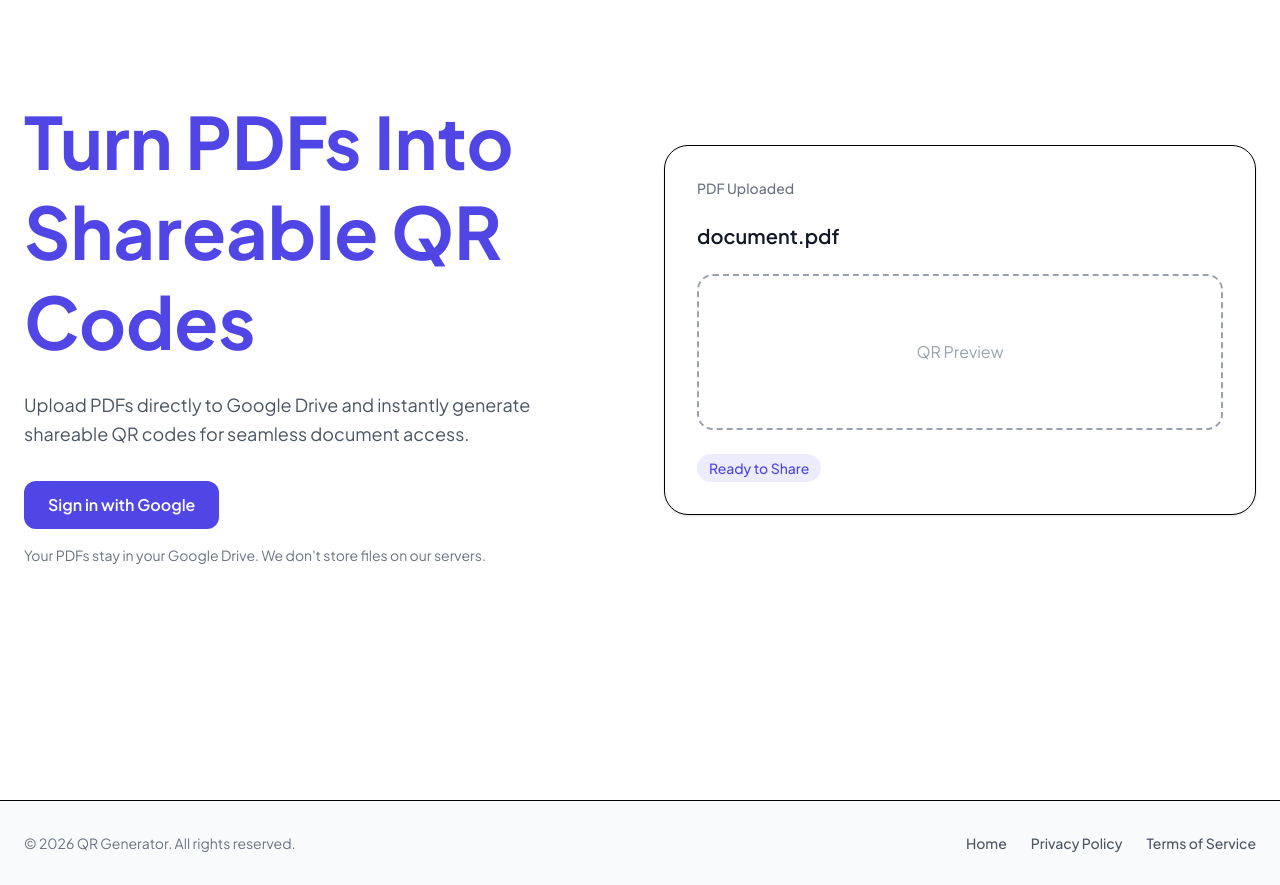
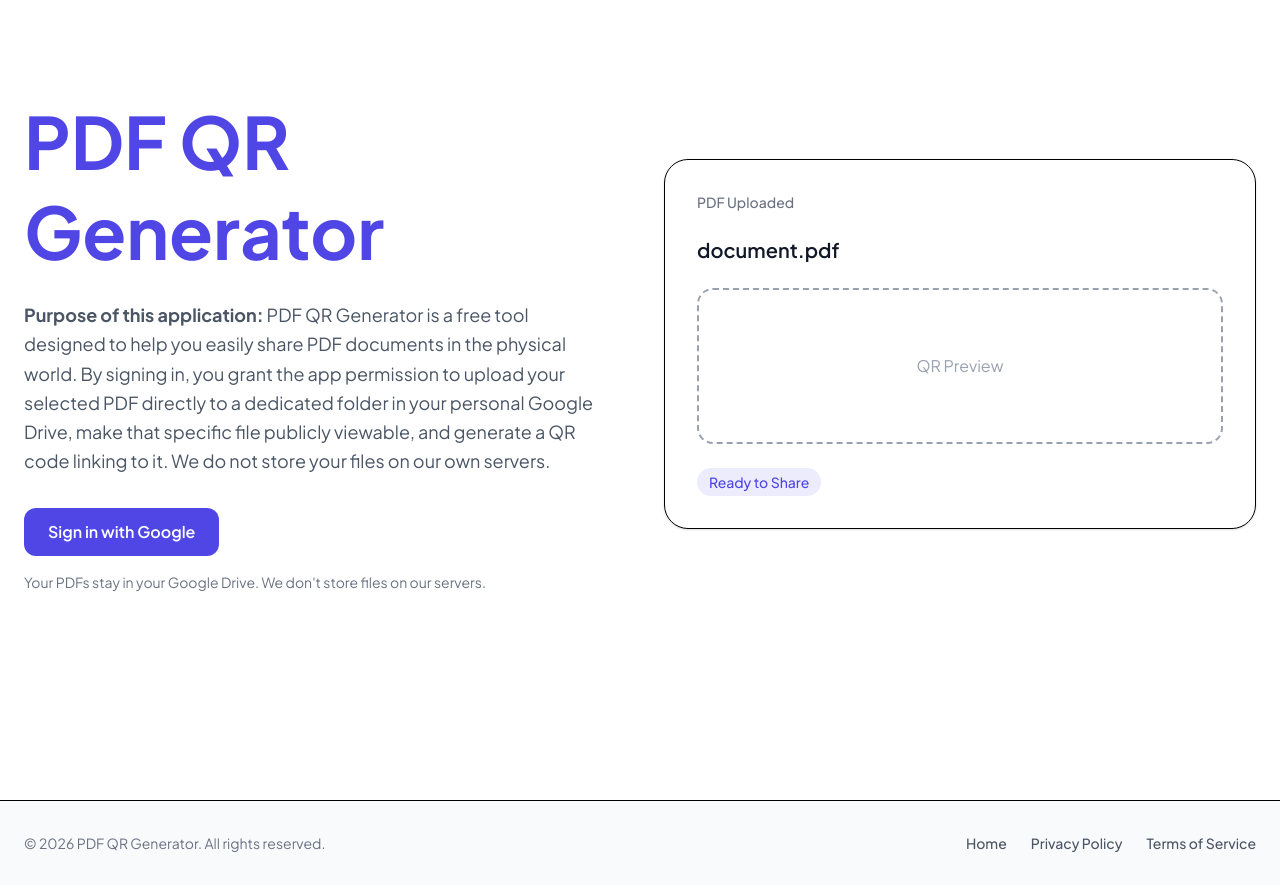
Before and after one commit to sonelectronics123/pdf-tot-qr-generator, a React (Vite) app in the folder frontend/: page / in a window 1280 px wide. Built offline with nearby package versions, Linux system fonts and the light colour scheme; no server answers.

Commit message:
update html tag

```diff
--- a/frontend/index.html
+++ b/frontend/index.html
@@ -4,7 +4,8 @@
     <meta charset="UTF-8" />
     <link rel="icon" type="image/svg+xml" href="/favicon.svg" />
     <meta name="viewport" content="width=device-width, initial-scale=1.0" />
-    <title>frontend</title>
+    <meta name="google-site-verification" content="eEdfj4q2cMVq-P-gcxwbdb0k4pTNSAE_N_sr8pNqFy4" />
+    <title>PDF QR Generator</title>
   </head>
   <body>
     <div id="root"></div>
--- a/frontend/src/components/Footer/Footer.tsx
+++ b/frontend/src/components/Footer/Footer.tsx
@@ -7,7 +7,7 @@ const Footer = () => {
       <Container>
         <div className="flex flex-col items-center justify-between gap-4 sm:flex-row">
           <p className="text-sm text-gray-500">
-            © {new Date().getFullYear()} QR Generator. All rights reserved.
+            © {new Date().getFullYear()} PDF QR Generator. All rights reserved.
           </p>
 
           <nav className="flex gap-6">
--- a/frontend/src/pages/Home/sections/HeroSection.tsx
+++ b/frontend/src/pages/Home/sections/HeroSection.tsx
@@ -107,12 +107,11 @@ const HeroSection = ({
       <div className="grid items-center gap-12 lg:grid-cols-2">
         <div>
           <h1 className="text-primary text-5xl font-bold leading-tight lg:text-7xl">
-            Turn PDFs Into Shareable QR Codes
+            PDF QR Generator
           </h1>
 
           <p className="mt-6 max-w-xl text-lg leading-relaxed text-gray-600">
-            Upload PDFs directly to Google Drive and instantly generate
-            shareable QR codes for seamless document access.
+            <strong>Purpose of this application:</strong> PDF QR Generator is a free tool designed to help you easily share PDF documents in the physical world. By signing in, you grant the app permission to upload your selected PDF directly to a dedicated folder in your personal Google Drive, make that specific file publicly viewable, and generate a QR code linking to it. We do not store your files on our own servers.
           </p>
 
           <div className="mt-8 space-y-4">
--- a/frontend/src/pages/PrivacyPolicy/PrivacyPolicy.tsx
+++ b/frontend/src/pages/PrivacyPolicy/PrivacyPolicy.tsx
@@ -12,7 +12,7 @@ const PrivacyPolicy = () => {
             <section>
               <h2 className="text-2xl font-semibold text-gray-900 mb-3">1. Introduction</h2>
               <p>
-                Welcome to QR Generator. We respect your privacy and are committed to protecting your personal data.
+                Welcome to PDF QR Generator. We respect your privacy and are committed to protecting your personal data.
                 This Privacy Policy explains how we handle your information when you use our service to convert PDFs to QR codes.
               </p>
             </section>
--- a/frontend/src/pages/TermsOfService/TermsOfService.tsx
+++ b/frontend/src/pages/TermsOfService/TermsOfService.tsx
@@ -12,7 +12,7 @@ const TermsOfService = () => {
             <section>
               <h2 className="text-2xl font-semibold text-gray-900 mb-3">1. Agreement to Terms</h2>
               <p>
-                By accessing or using QR Generator, you agree to be bound by these Terms of Service.
+                By accessing or using PDF QR Generator, you agree to be bound by these Terms of Service.
                 If you disagree with any part of the terms, you may not access the service.
               </p>
             </section>
@@ -20,7 +20,7 @@ const TermsOfService = () => {
             <section>
               <h2 className="text-2xl font-semibold text-gray-900 mb-3">2. Service Description</h2>
               <p>
-                QR Generator is a tool that allows users to authenticate with their Google account, upload PDF documents to their personal Google Drive,
+                PDF QR Generator is a tool that allows users to authenticate with their Google account, upload PDF documents to their personal Google Drive,
                 and generate a shareable QR code linked to that document. We provide this service "as is" and without any warranties.
               </p>
             </section>
@@ -37,7 +37,7 @@ const TermsOfService = () => {
             <section>
               <h2 className="text-2xl font-semibold text-gray-900 mb-3">4. Limitation of Liability</h2>
               <p>
-                In no event shall QR Generator or its creators be liable for any indirect, incidental, special, consequential or punitive damages,
+                In no event shall PDF QR Generator or its creators be liable for any indirect, incidental, special, consequential or punitive damages,
                 including without limitation, loss of profits, data, use, goodwill, or other intangible losses, resulting from your access to or use of or inability to access or use the service.
               </p>
             </section>
```
